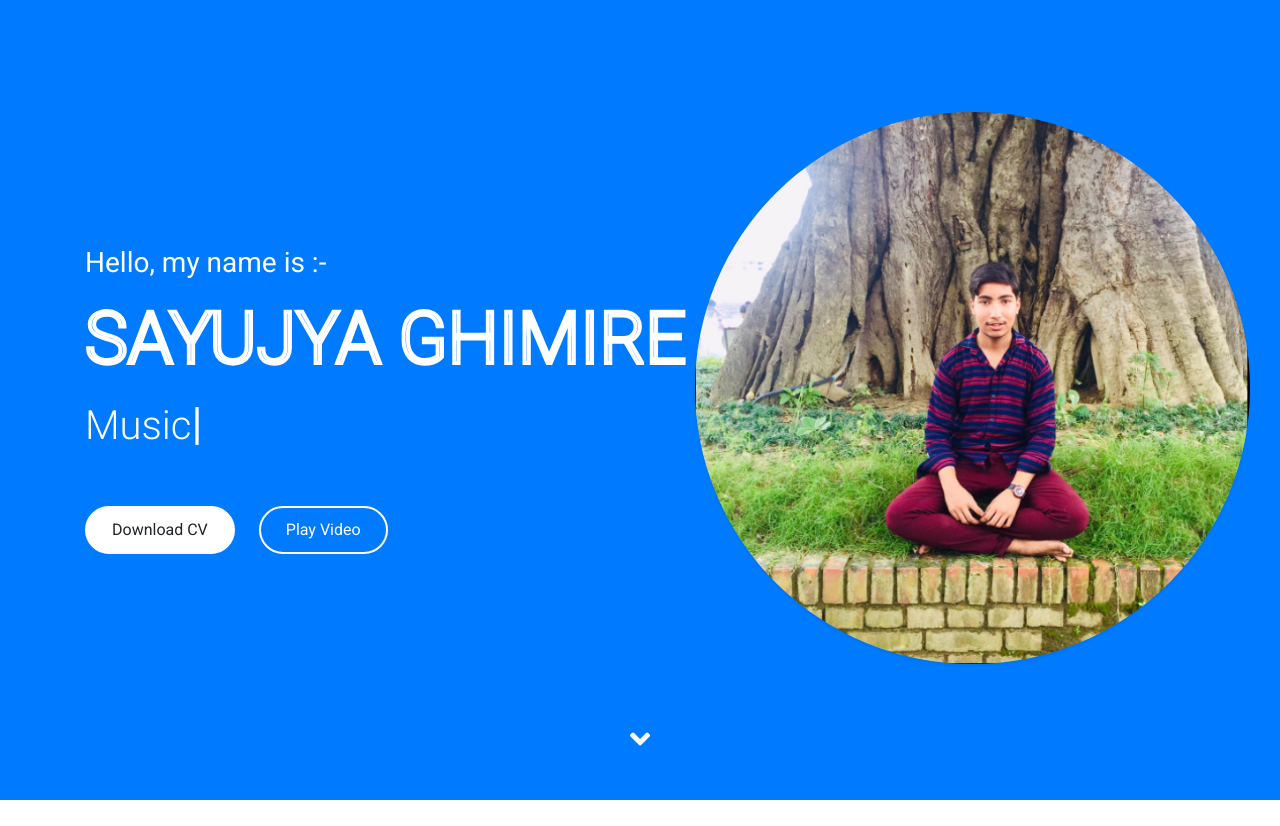
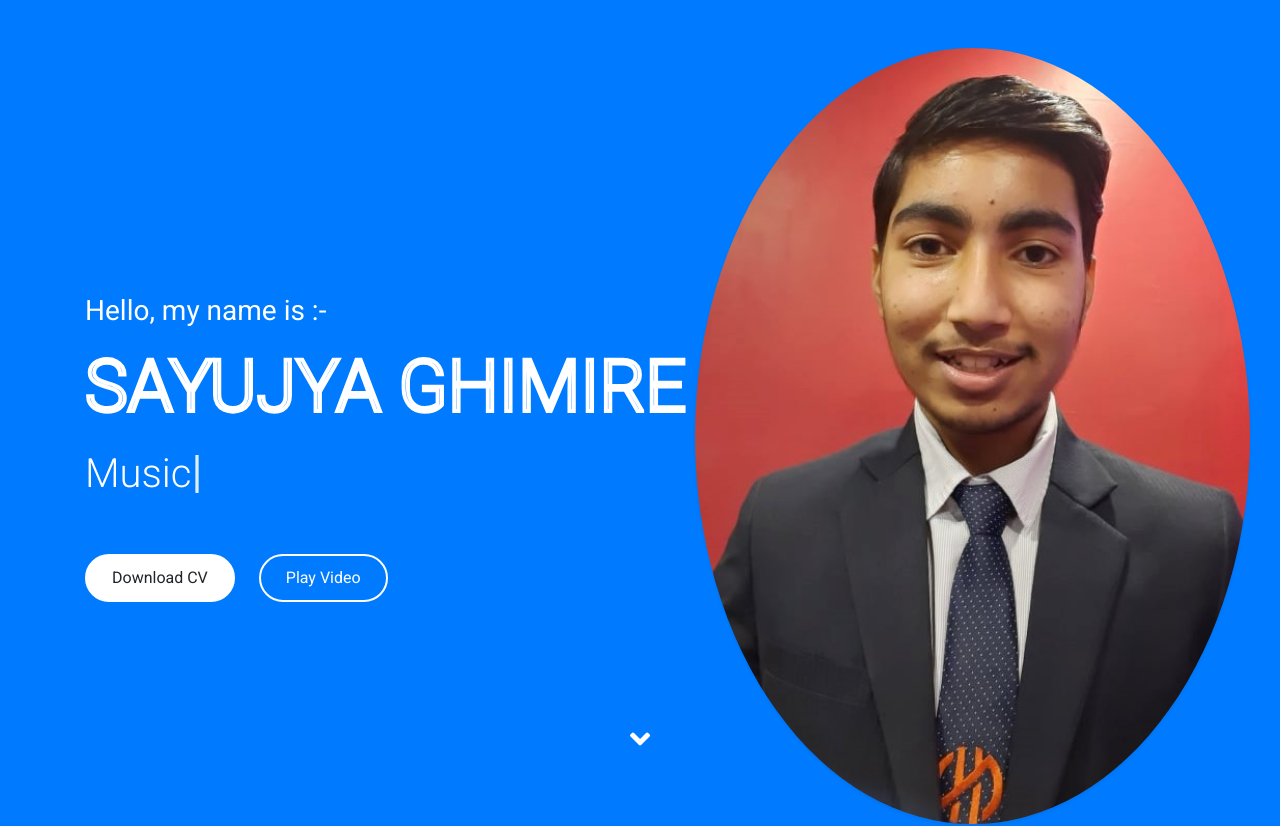
Before and after one commit to SayujyaGhimire/sayujyaghimire.github.io, a plain HTML site: page index.html in a window 1280 px wide. Shown: the top 826 px of the page. Drawn offline with nearby package versions, Linux system fonts and the light colour scheme.

Commit message:
yes update to profile1.jpg

```diff
--- a/index.html
+++ b/index.html
@@ -71,7 +71,7 @@
                     </div>
                 </div>
                 <div class="col-lg-6 px-8 pl-lg-0 pb-5 pb-lg-4 about-img">
-                    <img class="img-fluid w-100 rounded-circle shadow-sm" src="img/prfile.png" alt="">
+                    <img class="img-fluid w-100 rounded-circle shadow-sm" src="img/profile1.jpg" alt="">
                 </div>
             </div>
         </div>
```
